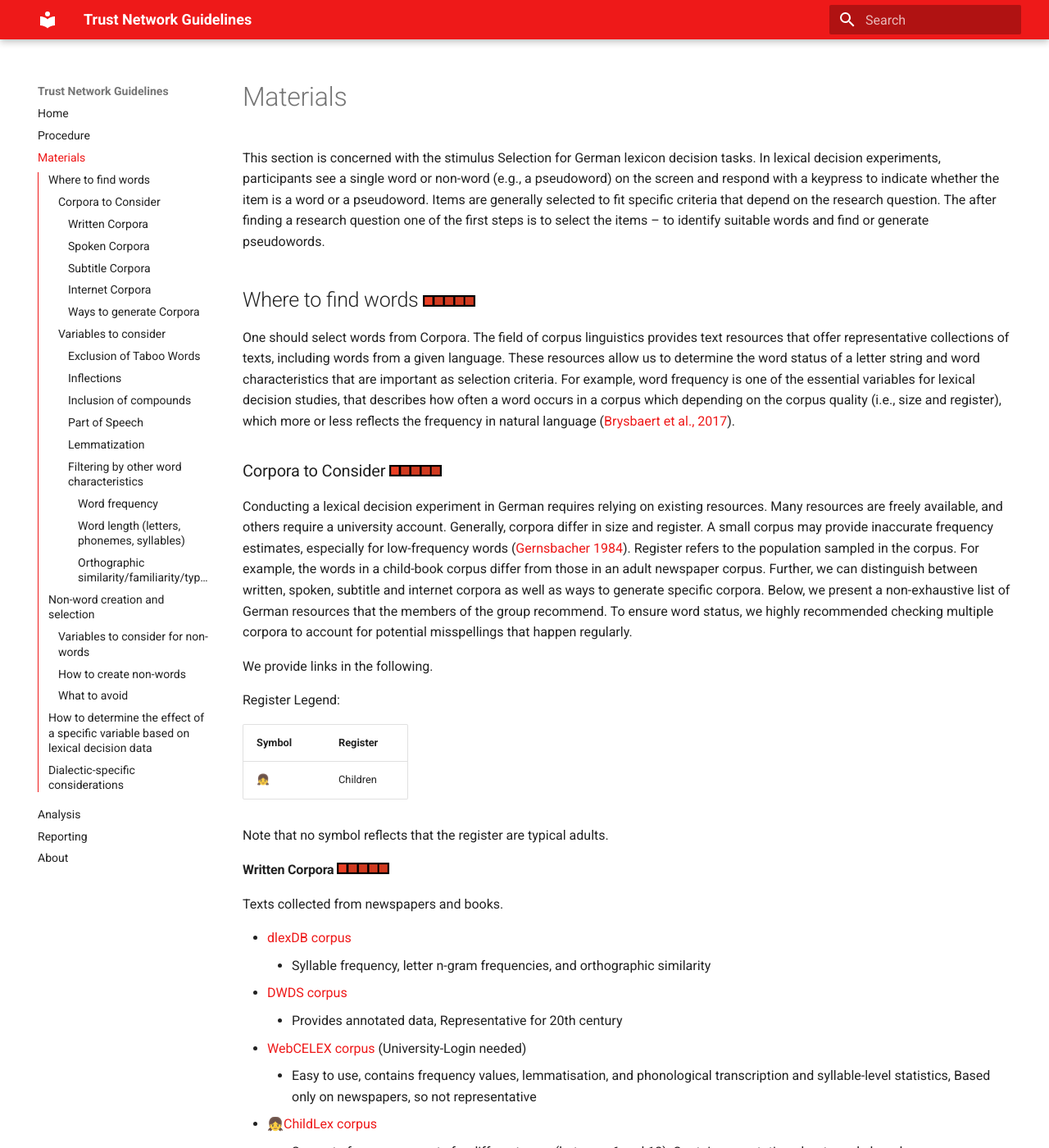
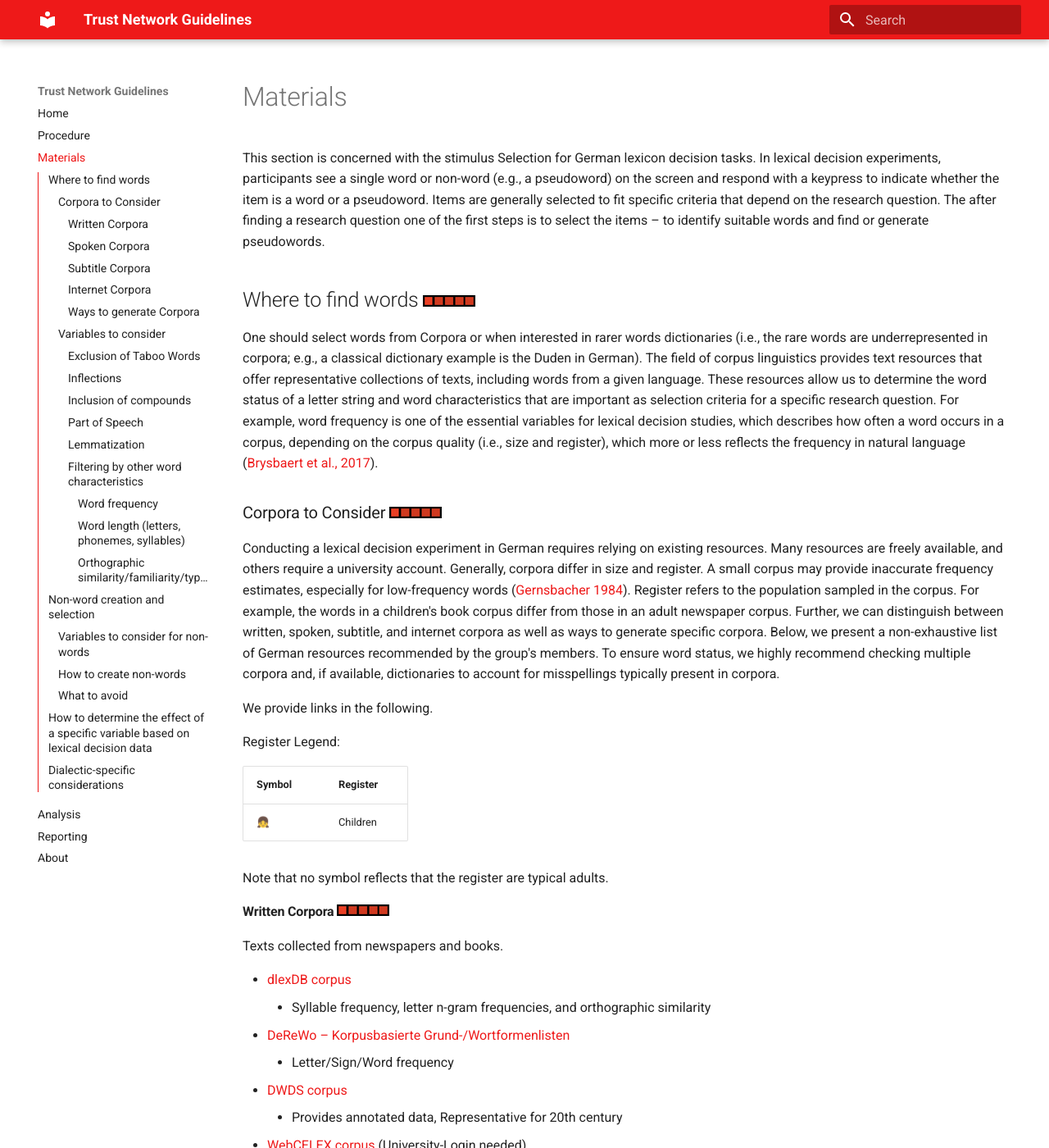
Before and after one commit to cwdeee/trust-network-guidelines, an MkDocs documentation site: the page built from docs/materials.md, in a window 1280 px wide and 1400 px high. Shown: the whole window at 82% size. Built offline with MkDocs 1.6.1 and Material for MkDocs 9.7.7, drawn with Linux system fonts in a browser that asks for light colours.

Commit message:
final coments. materials

```diff
--- a/docs/materials.md
+++ b/docs/materials.md
@@ -2,11 +2,11 @@
 This section is concerned with the stimulus Selection for German lexicon decision tasks. In lexical decision experiments, participants see a single word or non-word (e.g., a pseudoword) on the screen and respond with a keypress to indicate whether the item is a word or a pseudoword. Items are generally selected to fit specific criteria that depend on the research question. The after finding a research question one of the first steps is to select the items – to identify suitable words and find or generate pseudowords.
 
 ## Where to find words  ![Importance Rating 2](images/rating5.png)
-One should select words from Corpora. The field of corpus linguistics provides text resources that offer representative collections of texts, including words from a given language. These resources allow us to determine the word status of a letter string and word characteristics that are important as selection criteria. For example, word frequency is one of the essential variables for lexical decision studies, that describes how often a word occurs in a corpus which depending on the corpus quality (i.e., size and register), which more or less reflects the frequency in natural language ([Brysbaert et al., 2017](https://doi.org/10.1177/0963721417727521)).
+One should select words from Corpora or when interested in rarer words dictionaries (i.e., the rare words are underrepresented in corpora; e.g., a classical dictionary example is the Duden in German). The field of corpus linguistics provides text resources that offer representative collections of texts, including words from a given language. These resources allow us to determine the word status of a letter string and word characteristics that are important as selection criteria for a specific research question. For example, word frequency is one of the essential variables for lexical decision studies, which describes how often a word occurs in a corpus, depending on the corpus quality (i.e., size and register), which more or less reflects the frequency in natural language ([Brysbaert et al., 2017](https://doi.org/10.1177/0963721417727521)).
 
 
 ### Corpora to Consider  ![Importance Rating 2](images/rating5.png)
-Conducting a lexical decision experiment in German requires relying on existing resources. Many resources are freely available, and others require a university account. Generally, corpora differ in size and register. A small corpus may provide inaccurate frequency estimates, especially for low-frequency words ([Gernsbacher 1984](https://doi.org/10.1037/0096-3445.113.2.256)). Register refers to the population sampled in the corpus. For example, the words in a child-book corpus differ from those in an adult newspaper corpus. Further, we can distinguish between written, spoken, subtitle and internet corpora as well as ways to generate specific corpora. Below, we present a non-exhaustive list of German resources that the members of the group recommend. To ensure word status, we highly recommended checking multiple corpora to account for potential misspellings that happen regularly.
+Conducting a lexical decision experiment in German requires relying on existing resources. Many resources are freely available, and others require a university account. Generally, corpora differ in size and register. A small corpus may provide inaccurate frequency estimates, especially for low-frequency words ([Gernsbacher 1984](https://doi.org/10.1037/0096-3445.113.2.256)). Register refers to the population sampled in the corpus. For example, the words in a children's book corpus differ from those in an adult newspaper corpus. Further, we can distinguish between written, spoken, subtitle, and internet corpora as well as ways to generate specific corpora. Below, we present a non-exhaustive list of German resources recommended by the group's members. To ensure word status, we highly recommend checking multiple corpora and, if available, dictionaries to account for misspellings typically present in corpora.
 
 
 We provide links in the following.
@@ -24,6 +24,8 @@ Texts collected from newspapers and books.
 
 - [dlexDB corpus](https://doi.org/10.5281/zenodo.15097663)
     - Syllable frequency, letter n-gram frequencies, and orthographic similarity
+- [DeReWo – Korpusbasierte Grund-/Wortformenlisten](https://www.ids-mannheim.de/digspra/pb-s1/projekte/methoden/derewo/#c9381)
+    - Letter/Sign/Word frequency
 - [DWDS corpus](https://www.dwds.de/r/lexdb#kern)
     - Provides annotated data, Representative for 20th century
 - [WebCELEX corpus](https://webcelex.ivdnt.org/) (University-Login needed)
```
